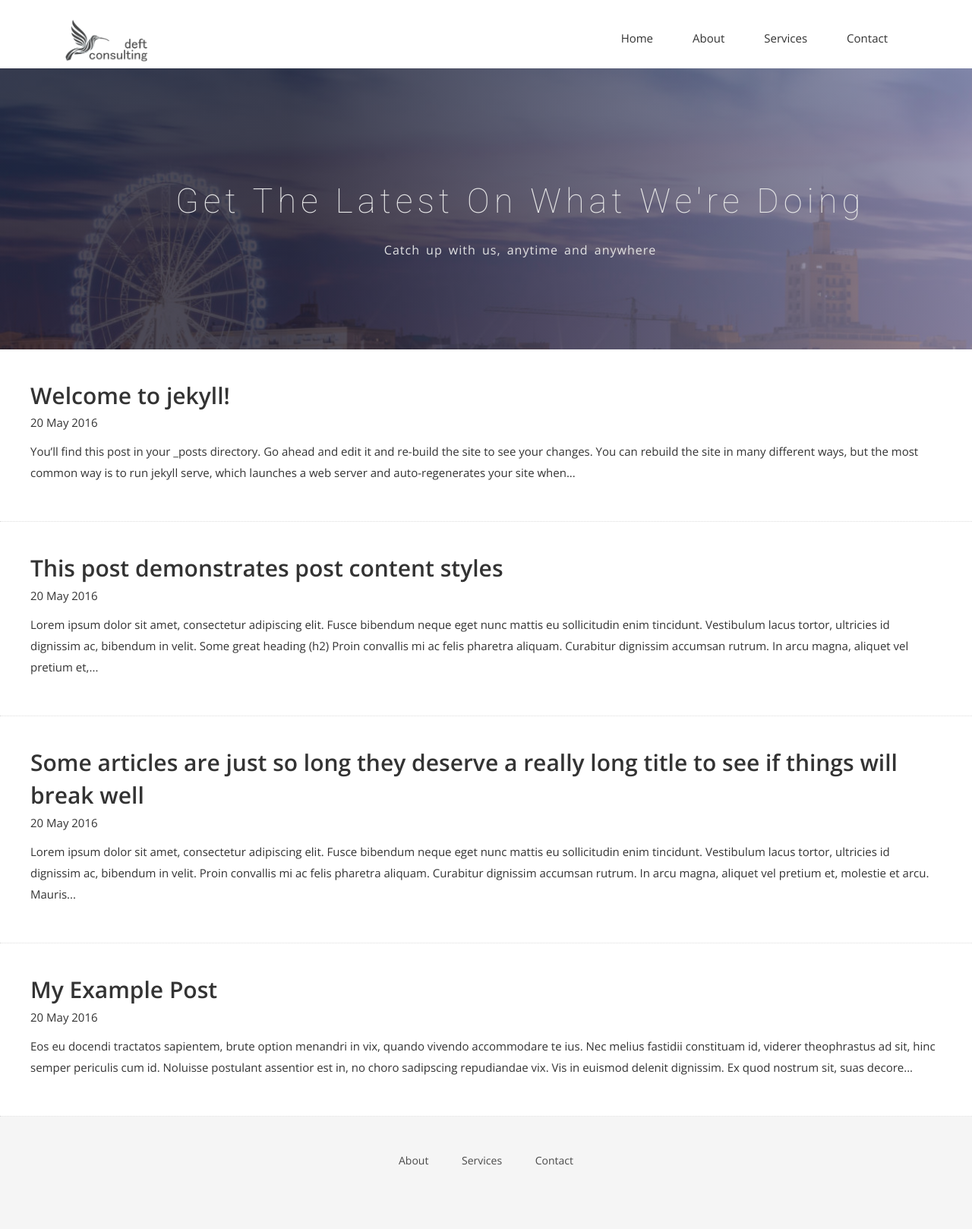
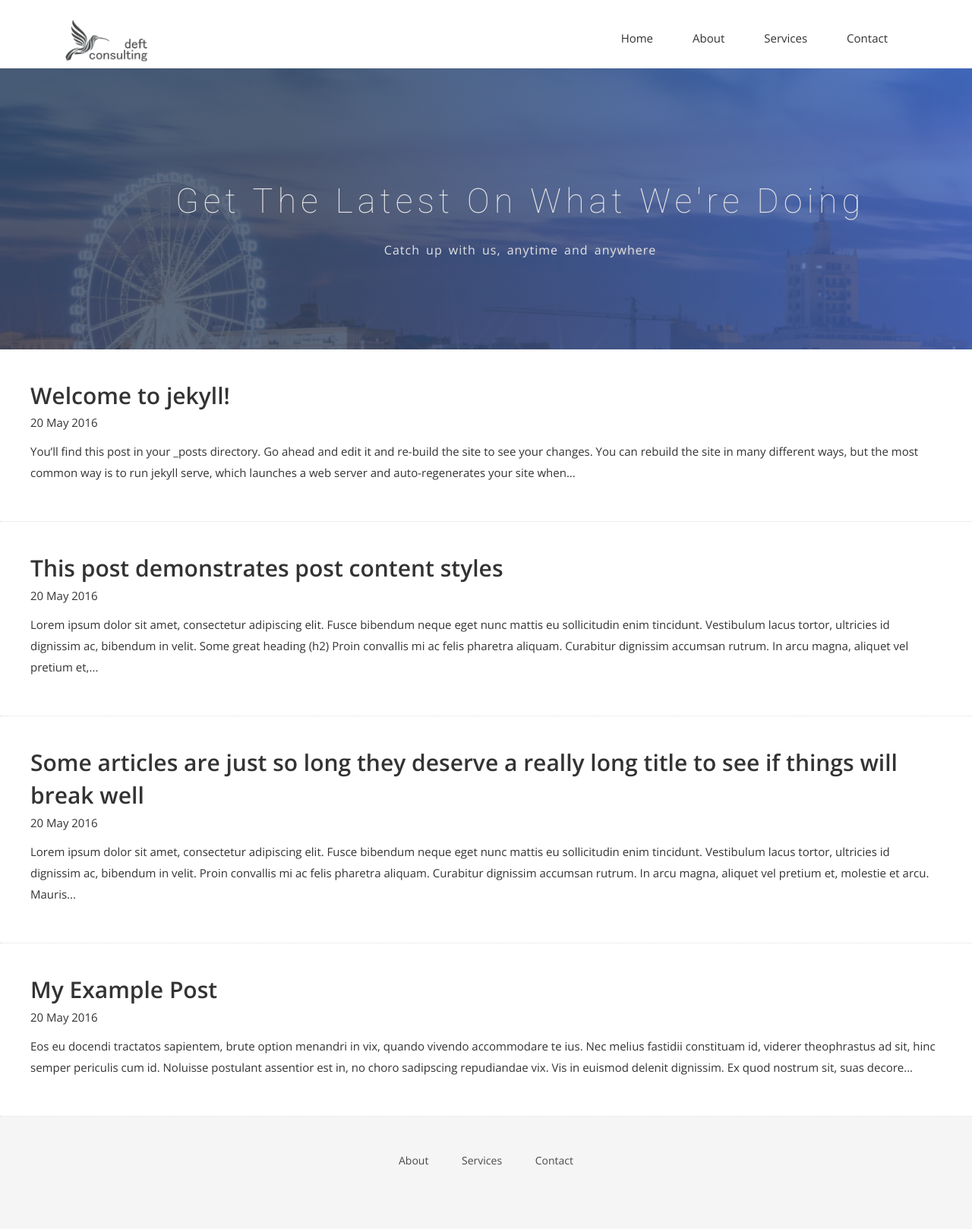
Before and after one commit to deftconsulting/deftconsulting.github.io, a Jekyll site: the page built from blog.html, in a window 1280 px wide. Shown: the whole page at 76% size. Built offline with Jekyll 4.4.1, drawn with Linux system fonts in a browser that asks for light colours; nearby versions of some CDN libraries; some web fonts are replaced.

Commit message:
fixed gradient on contact page

```diff
--- a/css/airspace.css
+++ b/css/airspace.css
@@ -374,7 +374,7 @@ font header .navbar-default .navbar-nav li a:hover {
   right: 0;
   width: 100%;
   height: 100%;
-  background: linear-gradient(to left, #928dab, #1f1c2c 70%);
+  background: linear-gradient(to left, #4266bf, #35445d 70%);
   opacity: 0.8;
 }
 #global-header .block {
@@ -622,7 +622,7 @@ font header .navbar-default .navbar-nav li a:hover {
   right: 0;
   width: 100%;
   height: 100%;
-  background: linear-gradient(to left, #928dab, #1f1c2c 70%);
+  background: linear-gradient(to left, #4266bf, #35445d 70%);
   opacity: 0.8;
 }
 #slider-contact .block {
```
